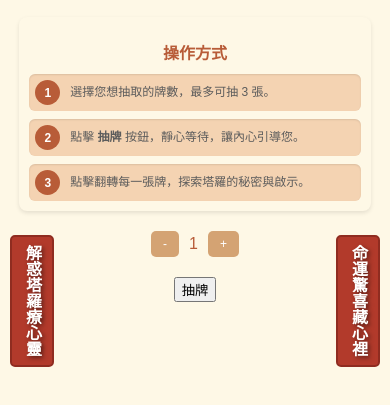
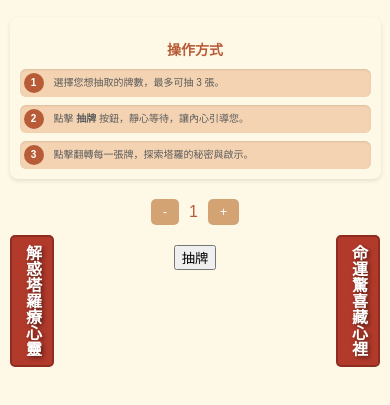
Before and after one commit to lightseek2025/online-tarot, a plain HTML site: page index.html in a window 390 px wide. Shown: the part 121-526 px from the top of the page. Drawn offline with Linux system fonts and the light colour scheme.

Commit message:
Update style.css

```diff
--- a/style.css
+++ b/style.css
@@ -31,10 +31,10 @@ body {
 .instruction {
   background-color: #fef8e6; /* 柔和奶黃色背景 */
   padding: 10px; /* 減小內邊距 */
-  margin: 15px auto; /* 減小外邊距 */
+  margin: 20px auto; /* 增加外邊距 */
   border-radius: 8px; /* 縮小圓角半徑 */
   box-shadow: 0 2px 4px rgba(0, 0, 0, 0.1); /* 減小陰影效果 */
-  max-width: 70%; /* 進一步縮小區塊寬度 */
+  max-width: 65%; /* 限制最大寬度，避免春聯壓到 */
   text-align: left;
 }
 
@@ -171,7 +171,7 @@ body {
 /* 響應式設計 */
 @media (max-width: 768px) {
   .instruction {
-    max-width: 85%; /* 小螢幕縮小區塊寬度 */
+    max-width: 80%; /* 小螢幕縮小區塊寬度 */
   }
 
   .instruction h2 {
@@ -197,3 +197,27 @@ body {
     padding: 6px 12px; /* 減小按鈕大小 */
   }
 }
+
+@media (max-width: 480px) {
+  .instruction {
+    max-width: 90%; /* 最小螢幕進一步縮窄 */
+  }
+
+  .instruction h2 {
+    font-size: 14px; /* 縮小標題字體 */
+  }
+
+  .step {
+    padding: 4px; /* 減少內邊距 */
+  }
+
+  .step-number {
+    width: 20px; /* 更小的圓形尺寸 */
+    height: 20px;
+    font-size: 10px;
+  }
+
+  .step p {
+    font-size: 10px; /* 進一步縮小文字 */
+  }
+}
```
